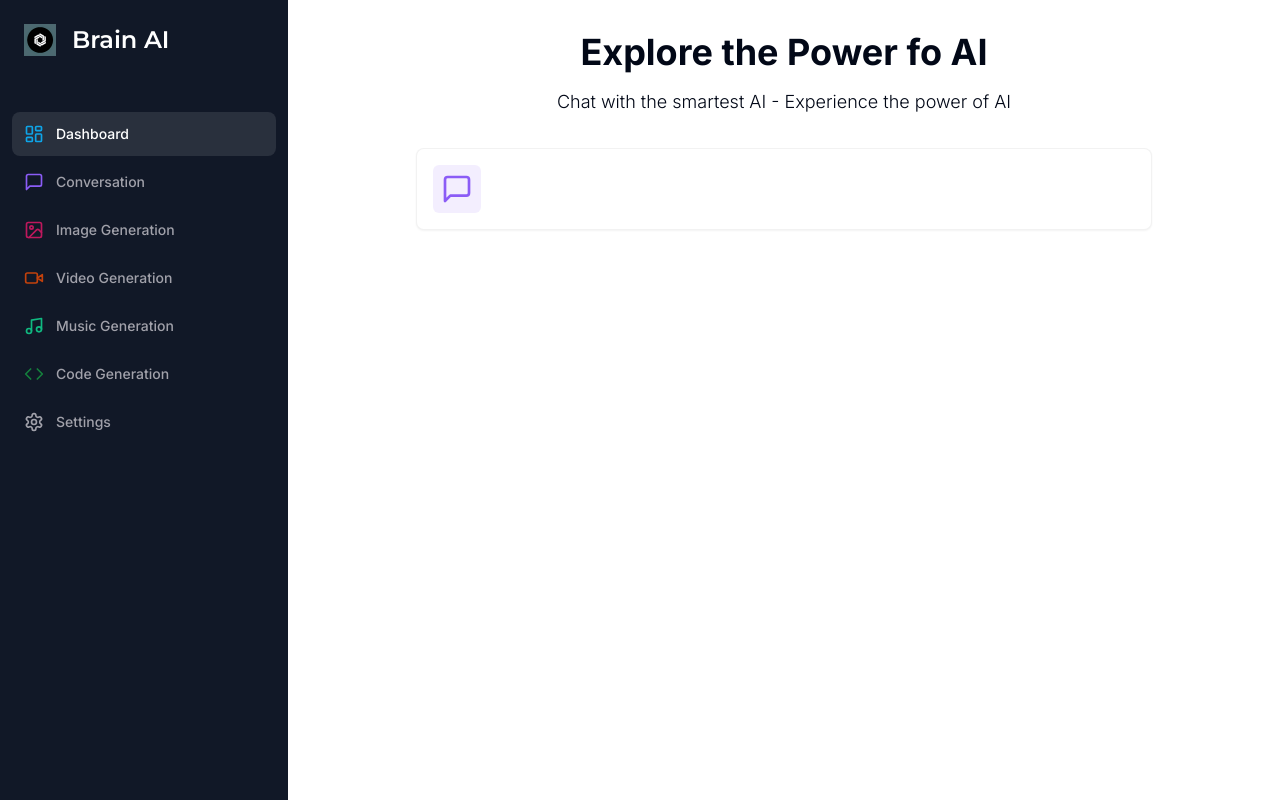
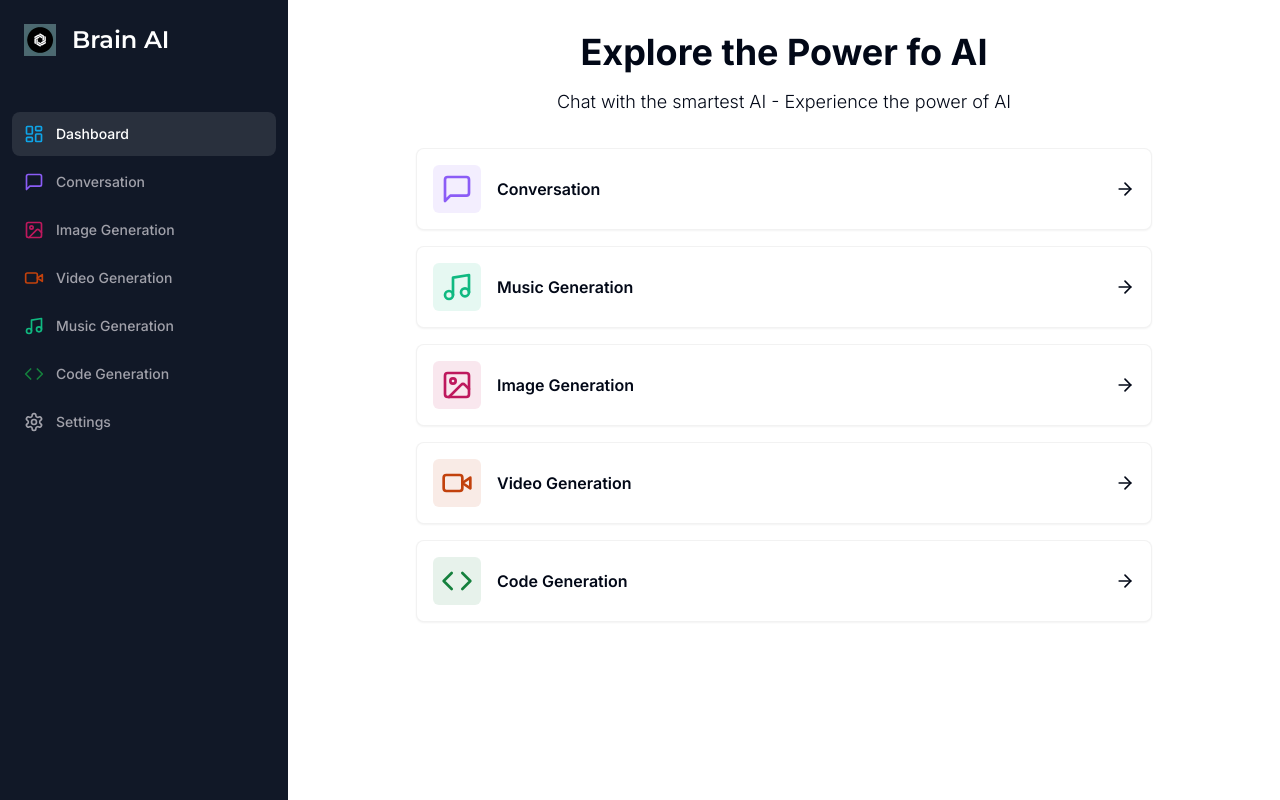
Before and after one commit to AkashChaudhary14/brain-ai, a Next.js app: page /dashboard in a window 1280 px wide. Built offline with nearby package versions, Linux system fonts and the light colour scheme.

Commit message:
Created the dashboard page [page.tsx] -Created the labels of tools (e.g., "Conversation," "Music Generation," etc.). -Added navigation functionality to the tools by using the `useRouter` hook from Next.js.

```diff
--- a/app/(dashboard)/(routes)/dashboard/page.tsx
+++ b/app/(dashboard)/(routes)/dashboard/page.tsx
@@ -1,8 +1,16 @@
 "use client";
 
 import { Card } from "@/components/ui/card";
-import { MessageSquare } from "lucide-react";
+import {
+   ArrowRight,
+   Code,
+   ImageIcon,
+   MessageSquare,
+   MusicIcon,
+   VideoIcon
+  } from "lucide-react";
 import { cn } from "@/lib/utils";
+import { useRouter } from "next/navigation";
 
 
 const tools = [
@@ -13,9 +21,38 @@ const tools = [
     bgcolor: "bg-violet-500/10",
     href: "/conversation"
   },
+  {
+    label:"Music Generation",
+    icon: MusicIcon,
+    color: "text-emerald-500",
+    bgcolor: "bg-emerald-500/10",
+    href: "/music"
+  },
+  {
+    label: "Image Generation",
+    icon: ImageIcon,
+    color: "text-pink-700",
+    bgcolor: "bg-pink-700/10",
+    href: "/image"
+  },
+  {
+    label: "Video Generation",
+    icon: VideoIcon,
+    color: "text-orange-700",
+    bgcolor: "bg-orange-700/10",
+    href: "/video"
+  },
+  {
+    label: "Code Generation",
+    icon: Code,
+    color: "text-green-700",
+    bgcolor: "bg-green-700/10",
+    href: "/code"
+  }
 ]
 
 const DashboardPage = () => {
+  const router = useRouter();
   return (
     <div>
       <div className="mb-8 space-y-4">
@@ -29,6 +66,7 @@ const DashboardPage = () => {
       <div className="px-4 md:px-20 lg:px-32 space-y-4">
         {tools.map((tool) => (
           <Card
+          onClick={()=> router.push(tool.href) }
           key = {tool.href}
           className="p-4 border-black/5 flex items-center justify-between hover:shadow-md transition cursor-pointer"
           >
@@ -36,7 +74,11 @@ const DashboardPage = () => {
                 <div className={cn("p-2 w-fit rounded-md", tool.bgcolor )}>
                   <tool.icon className={cn ("w-8 h-8", tool.color)}/>
                 </div>
+                <div className="flex justify-center items-center font-semibold">
+                   {tool.label}
+                </div>
             </div>
+            <ArrowRight className="w-5 h-5"/>
 
           </Card>
 
```
